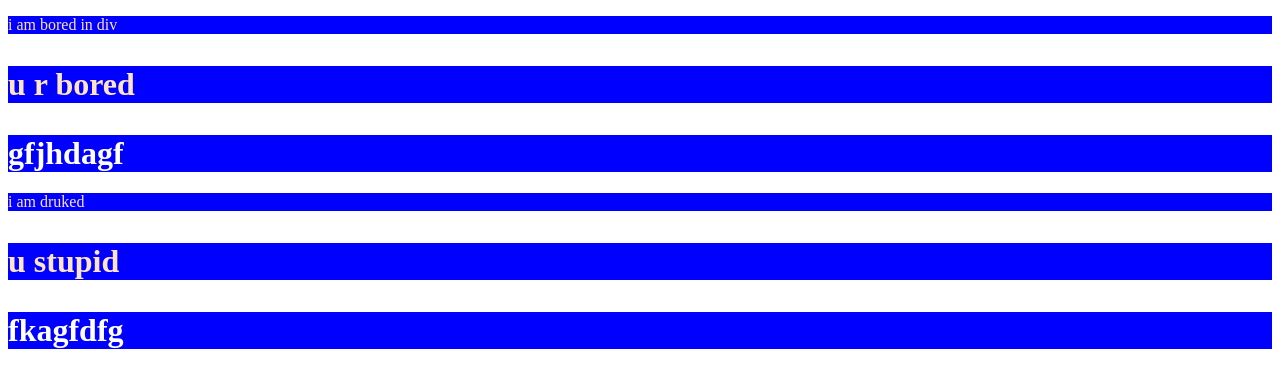
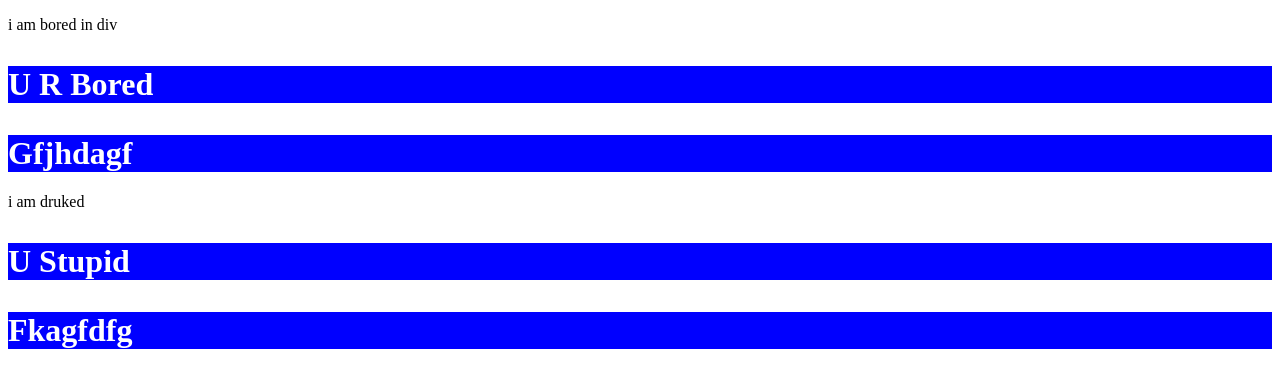
Before and after one commit to PraveenAnthati/webdev, a plain HTML site: page cssselector.html in a window 1280 px wide. Drawn offline with Linux system fonts and the light colour scheme; files that its build step writes are made by us from their sources.

Commit message:
html-css

```diff
--- /dev/null
+++ b/css/style.css
@@ -0,0 +1,3 @@
+h1{
+    text-transform: capitalize;
+}
--- a/style.css
+++ /dev/null
@@ -1,4 +0,0 @@
-p{
-    color: bisque;
-    background: blue;
-}
```
Also changed, not shown: bro.html (added, +11 -0 lines), pseudo class.html (+1 -1 lines).
